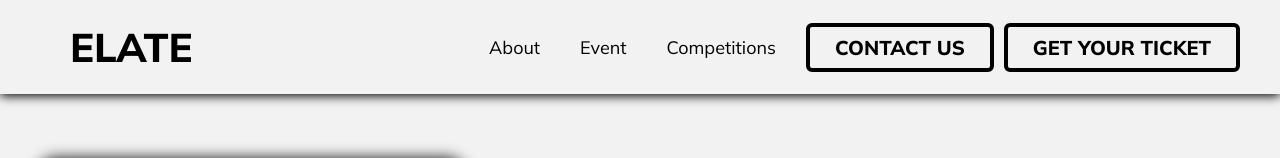
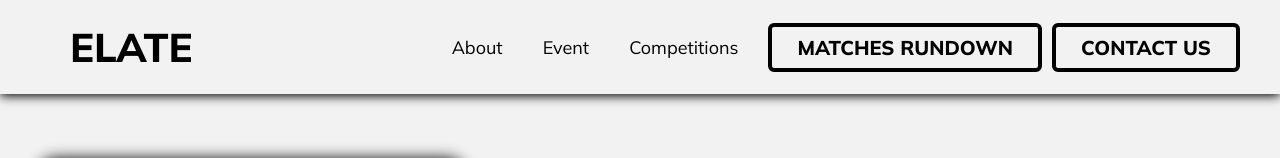
Before and after one commit to Vindicatree/Mural-Desc-ELATE, a plain HTML site: page index.html in a window 1280 px wide. Shown: the top 158 px of the page. Drawn offline with nearby package versions, Linux system fonts and the light colour scheme.

Commit message:
Add files via upload

```diff
--- a/index.html
+++ b/index.html
@@ -27,10 +27,10 @@
                 <button class="list"><a href="https://vindicatree.github.io/About-ELATE/">About</a></button>
                 <button class="list link"><a href="https://vindicatree.github.io/Event-ELATE/">Event</a></button>
                 <button class="list"><a href="https://vindicatree.github.io/Competitions-Elate/">Competitions</a></button>
+                <button class="list contact-nav"><a href="https://vindicatree.github.io/Rundown-ELATE/">Matches Rundown</a></button>
                 <button class="list contact-nav"><a href="https://vindicatree.github.io/contact-elate/" target="_blank">Contact Us</a></button>
-                <button class="list contact-nav"><a href="https://vindicatree.github.io/ELATE-Tickets/" target="_blank">Get Your Ticket</a></button>
+                <div class="contact"><a href="https://vindicatree.github.io/Rundown-ELATE/">MATCHES RUNDOWN</a></div>
                 <div class="contact"><a href="https://vindicatree.github.io/contact-elate/" target="_blank">CONTACT US</a></div>
-                <div class="contact"><a href="https://vindicatree.github.io/ELATE-Tickets/" target="_blank">GET YOUR TICKET</a></div>
             </nav>
 
             <div class="bx bx-menu" id="menu-icon"></div>
```
